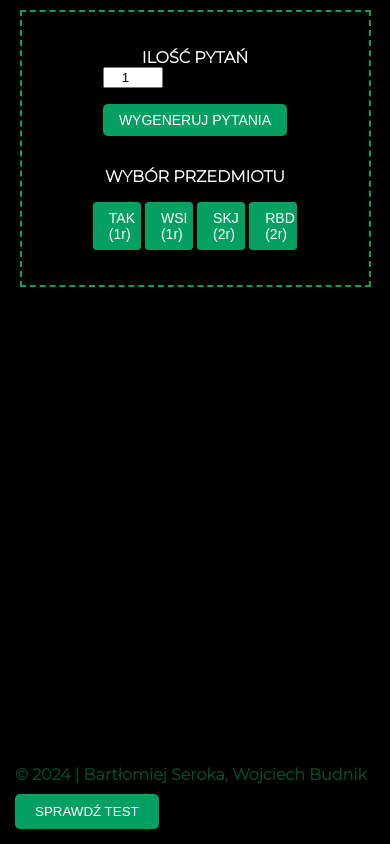
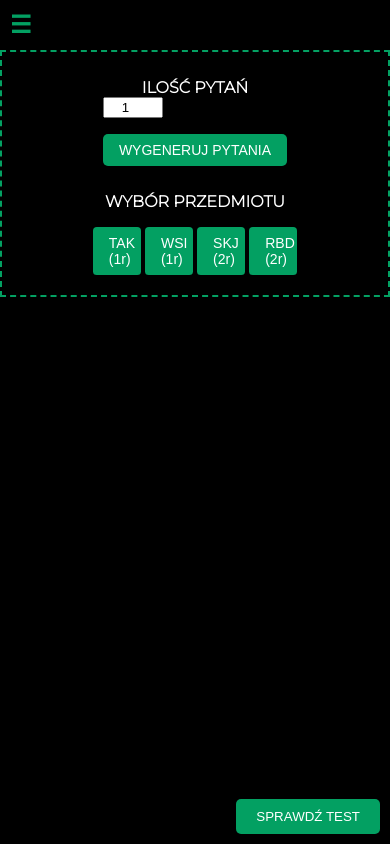
Before and after one commit to krez1giusz/patonotes, a plain HTML site: page index.html in a window 390 px wide. Drawn offline with Linux system fonts and the light colour scheme.

Commit message:
Add files via upload
fixy na telefon

```diff
--- a/app.js
+++ b/app.js
@@ -3,6 +3,14 @@ let askedQuestions = new Set();
 let selectedSubject;
 let questions;
 
+document.addEventListener('DOMContentLoaded', function() {
+    const toggleButton = document.getElementById('toggleControlPanel');
+    const controlPanel = document.querySelector('.controlPanel');
+
+    toggleButton.addEventListener('click', function() {
+        controlPanel.classList.toggle('hidden');
+    });
+});
 
 const totalQuestionsDisplay = document.getElementById("totalQuestions");
 
--- a/index.html
+++ b/index.html
@@ -8,7 +8,7 @@
     <meta name="viewport" content="width=device-width, initial-scale=1">
     <link rel="stylesheet" href="style.css">
     <link rel="icon" type="image/jpg" href="/img/marcin.jpg">
-    <!-- Ensure scripts are loaded in order with 'defer' -->
+
     <script src="tak_questions.js" defer></script>
     <script src="wsi_questions.js" defer></script>
     <script src="skj_questions.js" defer></script>
@@ -16,6 +16,9 @@
     <script src="app.js" defer></script>
 </head>
 <body>
+
+    <div id="toggleControlPanel" class="toggleButton">☰</div>
+
     <div class="controlPanel">
         <div class="col">
             <p>
@@ -33,7 +36,7 @@
             <button class="subject" onclick="selectSubject('rbd')">RBD (2r)</button>
         </div>
 
-        <!-- Total Questions Display -->
+
         <div id="totalQuestions" class="totalQuestions"></div>
     </div>
 
--- a/style.css
+++ b/style.css
@@ -29,7 +29,14 @@ body {
     padding: 20px;
     background: rgba(0, 0, 0, 0.8);
     border: 2px dashed #03A062;
-    z-index: 10; /* Upewnij się, że panel kontrolny jest nad innymi elementami */
+    z-index: 10;
+    transition: transform 0.3s ease, opacity 0.3s ease;
+}
+
+
+.controlPanel.hidden {
+    transform: translateY(-100%);
+    opacity: 0;
 }
 
 .mainBox {
@@ -59,7 +66,7 @@ footer {
     align-items: center;
     width: 100%;
     flex-shrink: 0;
-    position:fixed;
+    position: fixed;
     bottom: 0;
     left: 0;
 }
@@ -69,11 +76,11 @@ footer {
     flex-direction: column;
     justify-content: space-between;
     padding: 15px;
-    margin: 20px 0; /* Zmniejszenie marginesu bocznego */
+    margin: 20px 0;
     gap: 5px;
     border: 1px dashed #03A062;
     border-radius: 5px;
-    width: 100%; /* Ustawienie na 100% szerokości rodzica */
+    width: 100%;
     height: fit-content;
 }
 
@@ -81,7 +88,7 @@ footer {
     font-size: 24px;
     overflow-wrap: break-word;
     word-wrap: break-word;
-    word-break: break-word; /* Dodane dla lepszego łamania słów */
+    word-break: break-word;
     hyphens: auto;
     border: 2px dashed #03A062;
     padding: 15px;
@@ -153,29 +160,49 @@ input[type="checkbox"] {
     transform: scale(1.35);
 }
 
+
+.toggleButton {
+    display: none;
+    position: fixed;
+    top: 10px;
+    left: 10px;
+    font-size: 24px;
+    color: #03A062;
+    cursor: pointer;
+    z-index: 20;
+}
+
 @media only screen and (max-width: 600px) {
+
     .controlPanel {
-        position: relative;
-        width: 90%; /* Zwiększenie szerokości dla lepszego dopasowania */
-        margin: 10px auto; /* Dodanie marginesu góra/dół */
-        display: flex;
-        flex-direction: column; /* Zmiana na kolumnę dla lepszej czytelności */
-        gap: 15px; /* Zmniejszenie odstępu */
+        width: 100%;
+        padding: 10px;
+        gap: 10px;
+        position: fixed;
+        top: 50px;
+        left: 0;
+        overflow-y: auto;
     }
 
+
+    .toggleButton {
+        display: block;
+    }
+
+
     .mainBox {
-        width: 95%; /* Dostosowanie szerokości */
+        width: 95%;
         padding: 15px;
     }
 
     .singleQuestion {
-        min-height: auto; /* Usunięcie stałej wysokości */
-        margin: 10px 0; /* Zmniejszenie marginesów */
+        min-height: auto;
+        margin: 10px 0;
     }
 
     .question {
-        font-size: 18px; /* Zmniejszenie rozmiaru czcionki */
-        padding: 10px; /* Zmniejszenie paddingu */
+        font-size: 18px;
+        padding: 10px;
     }
 
     .answers {
@@ -193,10 +220,9 @@ input[type="checkbox"] {
     }
 
     input[type="checkbox"] {
-        transform: scale(1.5); /* Dostosowanie skalowania */
+        transform: scale(1.5);
     }
 
-    /* Dodatkowe poprawki dla lepszej responsywności */
 
     .controlPanel button {
         padding: 8px 16px;
@@ -204,10 +230,10 @@ input[type="checkbox"] {
     }
 
     footer {
-
         flex-direction: column;
         align-items: flex-start;
         padding: 15px;
+        position: static;
     }
 
     .singleQuestion {
@@ -218,15 +244,14 @@ input[type="checkbox"] {
         margin: 8px 0;
     }
 
-    /* Zapewnienie, że elementy nie będą nachodzić na siebie */
-    .check {
-        position: static;
-        transform: translate(0, 0);
-        margin-top: 10px;
+
+    footer .copyright {
+        display: none;
     }
 
-    .checkBox {
-        width: 20px;
-        height: 20px;
+    .check {
+        position: fixed;
+        bottom: 10px;
+        right: 10px;
     }
 }
```
